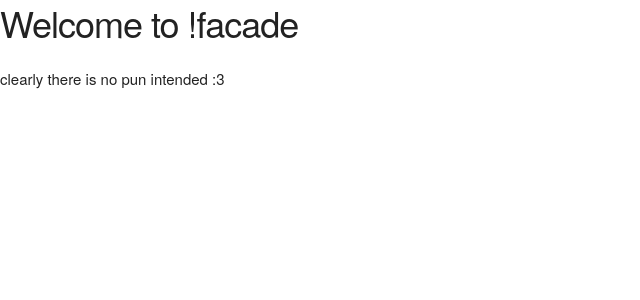
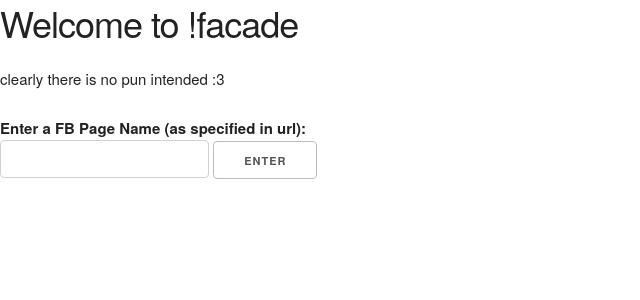
Before and after one commit to alenthomas/not-facade, a Flask app: page / in a window 1280 px wide. Shown: the top 300 px of the page, without its empty margins (0-640 px from the left). Run offline with Flask 2, Linux system fonts and the light colour scheme.

Commit message:
Add post handler in home

```diff
--- a/not_facade/app.py
+++ b/not_facade/app.py
@@ -1,6 +1,8 @@
 from flask import Flask
 from flask import render_template as rt
+from flask import request as req
 
+from sanitation import check_form_data
 from keys import FACADE_FLASK_SECRET
 
 app = Flask(__name__)
@@ -9,6 +11,13 @@
     SECRET_KEY=FACADE_FLASK_SECRET
 ))
 
-@app.route("/")
+@app.route("/", methods=['GET', 'POST'])
 def home():
-    return rt('home.html')
+    if req.method == 'GET':
+        return rt('home.html')
+    elif req.method == 'POST':
+        if check_form_data(['page_name'], req.form):
+            page = req.form['page_name']
+            return rt('home.html', post=True, page_name=page)
+        else:
+            return rt('home.html')
--- a/not_facade/templates/home.html
+++ b/not_facade/templates/home.html
@@ -3,4 +3,13 @@
 {% block body %}
 <h3> Welcome to !facade </h3>
 <p>clearly there is no pun intended :3</p>
+<form method="POST">
+  <label> Enter a FB Page Name (as specified in url):<br>
+    <input type="text" name="page_name"/>
+    <input type="submit" value="Enter"/>
+</form>
+{% if post %}
+<br>
+<p>input val : {{ page_name }}
+{% endif %}
 {% endblock %}
```
